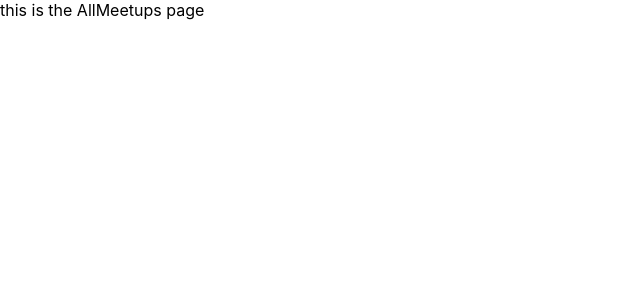
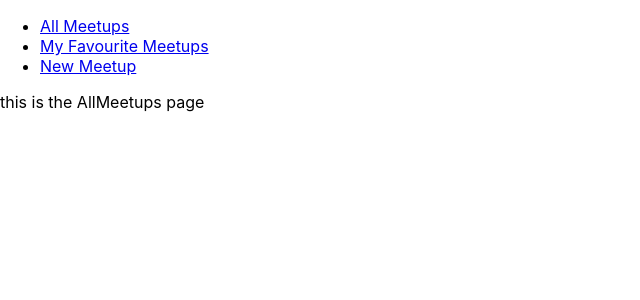
Before and after one commit to Heshan-kavi/react-course-app, a React (Create React App) app: page / in a window 1280 px wide. Shown: the top 300 px of the page, without its empty margins (0-640 px from the left). Built offline with nearby package versions, Linux system fonts and the light colour scheme.

Commit message:
Added proper links in the main navigation to the other pages

```diff
--- a/src/App.js
+++ b/src/App.js
@@ -1,5 +1,6 @@
 import { Route, Routes } from 'react-router-dom';
 import './App.css';
+import MainNavigation from './components/MainNavigation';
 import AllMeetups from './pages/AllMeetups';
 import Favourites from './pages/Favourites';
 import NewMeetUp from './pages/NewMeetup';
@@ -7,6 +8,7 @@ import NewMeetUp from './pages/NewMeetup';
 function App() {
   return (
     <div>
+      <MainNavigation/>
       <Routes>
         <Route path="/" element={<AllMeetups/>} />
         <Route path="/favourites" element={<Favourites/>} />
--- a/src/components/MainNavigation.js
+++ b/src/components/MainNavigation.js
@@ -1,4 +1,18 @@
+import { Link } from "react-router-dom";
+import AllMeetups from "../pages/AllMeetups";
+import Favourites from "../pages/Favourites";
+import NewMeetUp from "../pages/NewMeetup";
+
 function MainNavigation (){
+    return (
+        <div>
+            <ul>
+                <li><Link to='/'> All Meetups </Link></li>
+                <li><Link to='/favourites'> My Favourite Meetups </Link></li>
+                <li><Link to='/newmeetup'> New Meetup </Link></li>
+            </ul>
+        </div>
+    )
 
 }
 
```
